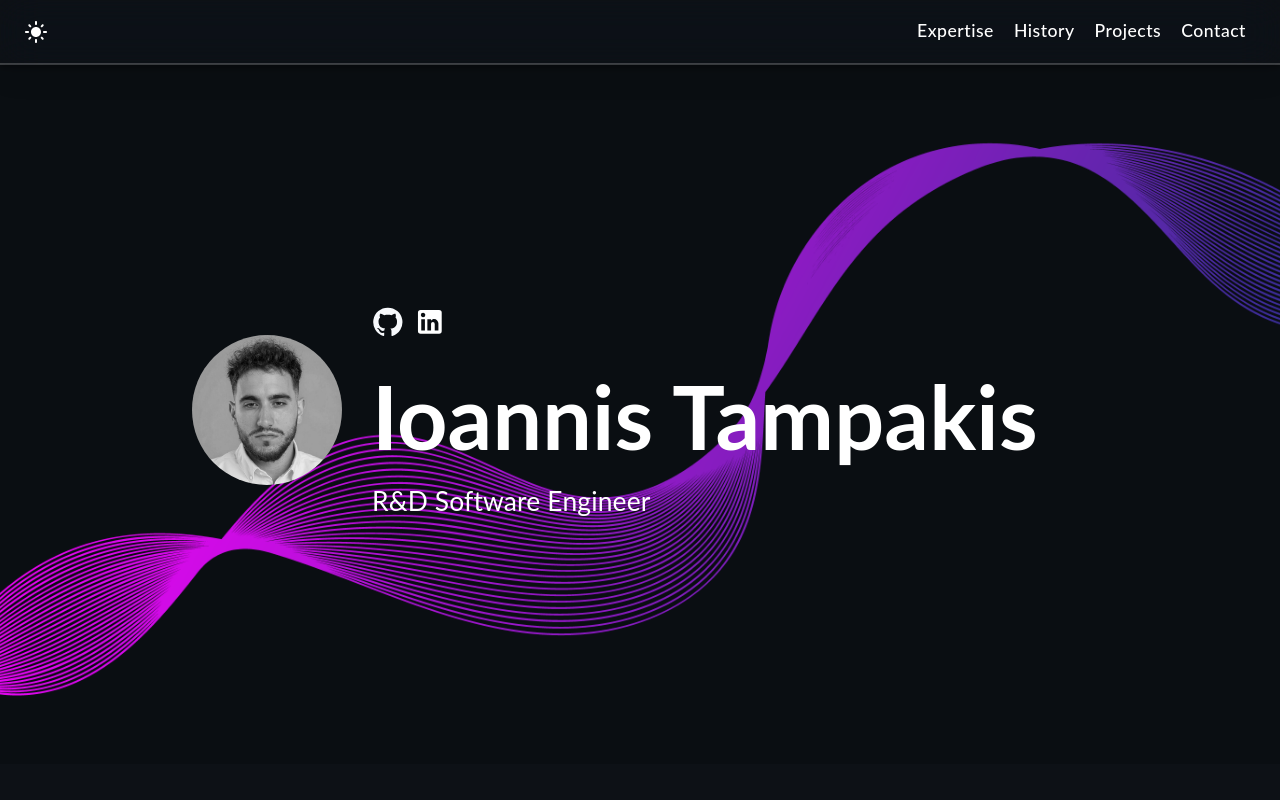
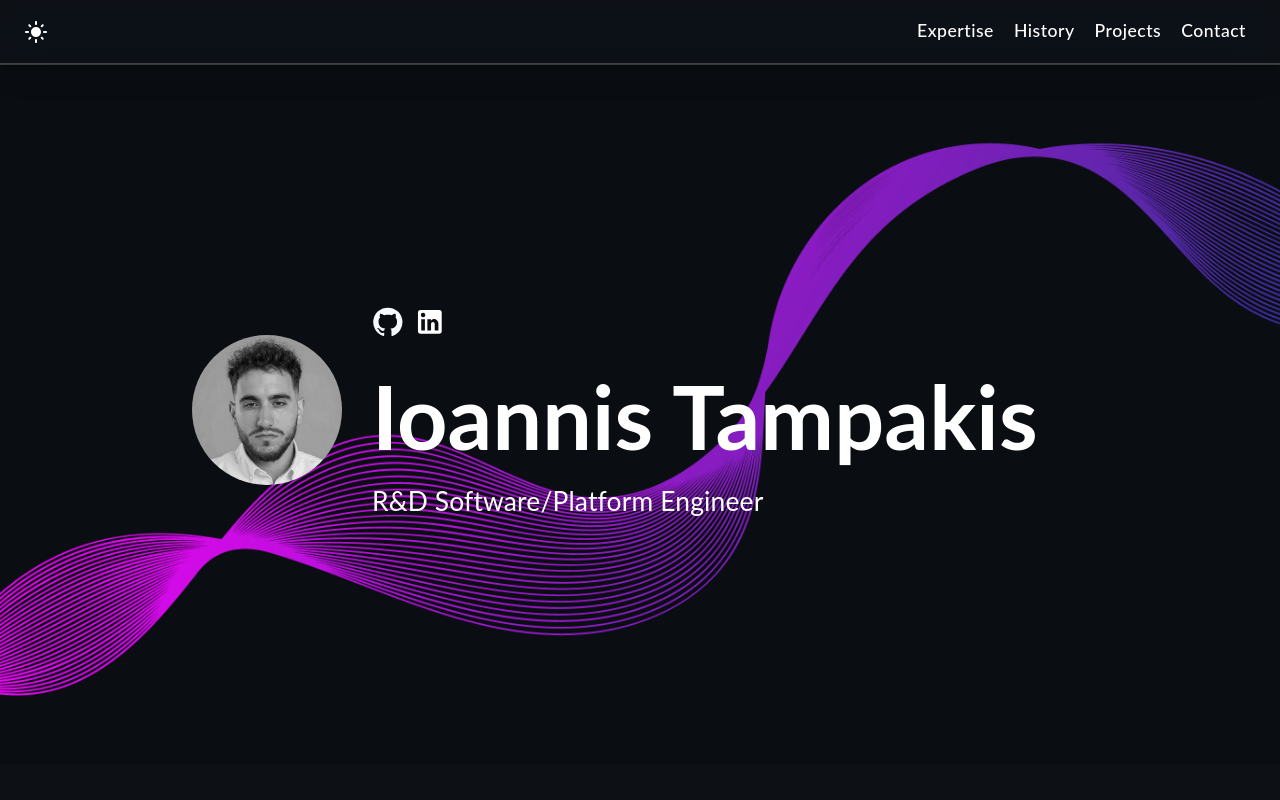
Before and after one commit to giannistbs/Portfolio, a React (Create React App) app: page / in a window 1280 px wide. Shown: the top 800 px of the page. Built offline with nearby package versions, Linux system fonts and the light colour scheme.

Commit message:
Update title

```diff
--- a/src/components/Main.tsx
+++ b/src/components/Main.tsx
@@ -57,7 +57,7 @@ function Main() {
             <a href="https://www.linkedin.com/in/giannis-tampakis-b1b378256/" target="_blank" rel="noreferrer"><LinkedInIcon/></a>
           </div>
           <h1>Ioannis Tampakis</h1>
-          <p>R&D Software Engineer</p>
+          <p>R&D Software/Platform Engineer</p>
 
           <div className="mobile_social_icons">
             <div
```
